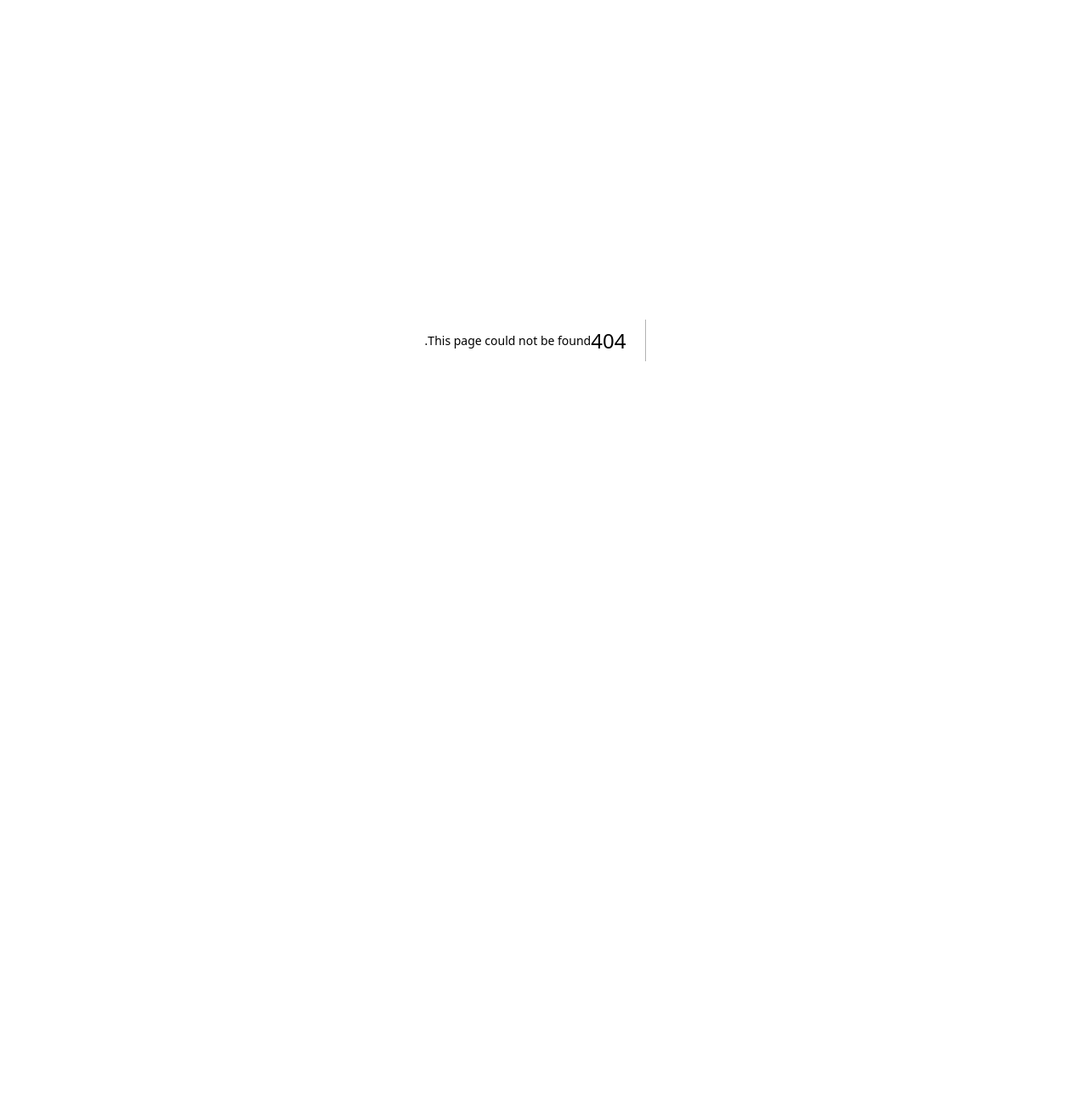
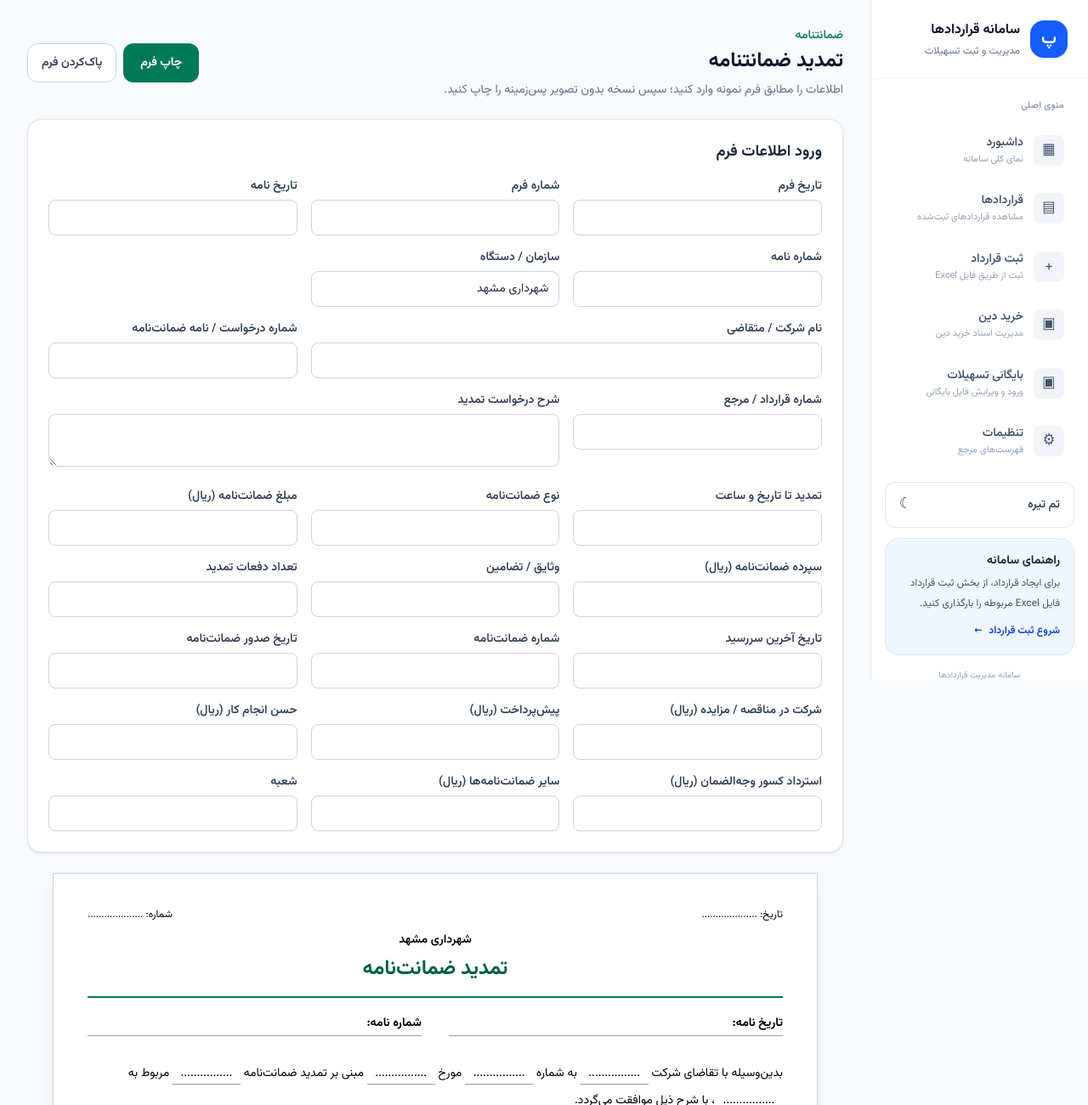
Before and after one commit to MortezaFathnia/post-app, a Next.js app: page /dashboard/guarantees/extension in a window 1280 px wide. Before the commit this address had no page. Shown: the top 1300 px of the page at 85% size. Before the commit the page ends 800 px from the top, so only its background shows below. Built offline with nearby package versions, Linux system fonts and the light colour scheme.

Commit message:
Add printable guarantee extension form

```diff
--- /dev/null
+++ b/app/dashboard/guarantees/extension/page.tsx
@@ -0,0 +1,91 @@
+"use client";
+
+import { useState } from "react";
+
+type Values = {
+  formDate: string; formNumber: string; letterDate: string; letterNumber: string;
+  organization: string; company: string; guaranteeRequestNumber: string; contractReference: string;
+  requestDescription: string; extensionUntil: string; guaranteeType: string; guaranteeAmount: string;
+  guaranteeDeposit: string; collateral: string; extensionCount: string; lastMaturityDate: string;
+  guaranteeNumber: string; issueDate: string; tenderGuarantee: string; advancePayment: string;
+  performanceGuarantee: string; withheldAmount: string; otherGuarantees: string; branch: string;
+};
+
+const initial: Values = {
+  formDate:"", formNumber:"", letterDate:"", letterNumber:"", organization:"شهرداری مشهد",
+  company:"", guaranteeRequestNumber:"", contractReference:"", requestDescription:"",
+  extensionUntil:"", guaranteeType:"", guaranteeAmount:"", guaranteeDeposit:"", collateral:"",
+  extensionCount:"", lastMaturityDate:"", guaranteeNumber:"", issueDate:"", tenderGuarantee:"",
+  advancePayment:"", performanceGuarantee:"", withheldAmount:"", otherGuarantees:"", branch:""
+};
+
+const fields: {key:keyof Values; label:string; wide?:boolean}[] = [
+  {key:"formDate",label:"تاریخ فرم"},{key:"formNumber",label:"شماره فرم"},
+  {key:"letterDate",label:"تاریخ نامه"},{key:"letterNumber",label:"شماره نامه"},
+  {key:"organization",label:"سازمان / دستگاه"},{key:"company",label:"نام شرکت / متقاضی",wide:true},
+  {key:"guaranteeRequestNumber",label:"شماره درخواست / نامه ضمانت‌نامه"},
+  {key:"contractReference",label:"شماره قرارداد / مرجع"},
+  {key:"requestDescription",label:"شرح درخواست تمدید",wide:true},
+  {key:"extensionUntil",label:"تمدید تا تاریخ و ساعت"},
+  {key:"guaranteeType",label:"نوع ضمانت‌نامه"},{key:"guaranteeAmount",label:"مبلغ ضمانت‌نامه (ریال)"},
+  {key:"guaranteeDeposit",label:"سپرده ضمانت‌نامه (ریال)"},{key:"collateral",label:"وثایق / تضامین"},
+  {key:"extensionCount",label:"تعداد دفعات تمدید"},{key:"lastMaturityDate",label:"تاریخ آخرین سررسید"},
+  {key:"guaranteeNumber",label:"شماره ضمانت‌نامه"},{key:"issueDate",label:"تاریخ صدور ضمانت‌نامه"},
+  {key:"tenderGuarantee",label:"شرکت در مناقصه / مزایده (ریال)"},
+  {key:"advancePayment",label:"پیش‌پرداخت (ریال)"},{key:"performanceGuarantee",label:"حسن انجام کار (ریال)"},
+  {key:"withheldAmount",label:"استرداد کسور وجه‌الضمان (ریال)"},
+  {key:"otherGuarantees",label:"سایر ضمانت‌نامه‌ها (ریال)"},{key:"branch",label:"شعبه"}
+];
+
+const inputClass = "w-full rounded-lg border border-slate-300 bg-white px-3 py-2.5 text-sm text-slate-800 outline-none focus:border-emerald-600 focus:ring-2 focus:ring-emerald-100";
+
+export default function GuaranteeExtensionPage() {
+  const [values,setValues] = useState<Values>(initial);
+  const update = (key:keyof Values,value:string) => setValues(v=>({...v,[key]:value}));
+  return <div dir="rtl" className="space-y-6">
+    <div className="no-print flex flex-col justify-between gap-3 sm:flex-row sm:items-center">
+      <div><p className="text-sm font-medium text-emerald-700">ضمانتنامه</p><h1 className="mt-1 text-2xl font-extrabold text-slate-900">تمدید ضمانتنامه</h1><p className="mt-2 text-sm text-slate-500">اطلاعات را مطابق فرم نمونه وارد کنید؛ سپس نسخه بدون تصویر پس‌زمینه را چاپ کنید.</p></div>
+      <div className="flex gap-2"><button type="button" onClick={()=>window.print()} className="rounded-xl bg-emerald-700 px-5 py-3 text-sm font-bold text-white">چاپ فرم</button><button type="button" onClick={()=>setValues(initial)} className="rounded-xl border border-slate-300 bg-white px-4 py-3 text-sm font-semibold text-slate-700">پاک‌کردن فرم</button></div>
+    </div>
+    <section className="no-print rounded-2xl border border-slate-200 bg-white p-5 shadow-sm sm:p-6">
+      <h2 className="mb-4 text-lg font-bold text-slate-800">ورود اطلاعات فرم</h2>
+      <div className="grid gap-4 sm:grid-cols-2 xl:grid-cols-3">
+        {fields.map(f=><label key={f.key} className={f.wide?"sm:col-span-2":""}><span className="mb-1.5 block text-sm font-semibold text-slate-700">{f.label}</span>{f.key==="requestDescription"?<textarea rows={2} value={values[f.key]} onChange={e=>update(f.key,e.target.value)} className={inputClass}/>:<input value={values[f.key]} onChange={e=>update(f.key,e.target.value)} className={inputClass}/>}</label>)}
+      </div>
+    </section>
+    <section className="guarantee-print-page mx-auto w-full max-w-[900px] border border-slate-300 bg-white p-6 text-black shadow-lg sm:p-10">
+      <header className="border-b-2 border-emerald-700 pb-4 text-center">
+        <div className="flex justify-between text-xs"><span>تاریخ: {values.formDate||"...................."}</span><span>شماره: {values.formNumber||"...................."}</span></div>
+        <p className="mt-3 text-sm font-semibold">{values.organization||"شهرداری مشهد"}</p><h2 className="mt-2 text-2xl font-extrabold text-emerald-800">تمدید ضمانت‌نامه</h2>
+      </header>
+      <div className="mt-5 grid grid-cols-2 gap-x-8 gap-y-3 text-sm"><PrintValue label="تاریخ نامه" value={values.letterDate}/><PrintValue label="شماره نامه" value={values.letterNumber}/></div>
+      <div className="mt-7 space-y-4 text-sm leading-8">
+        <p>بدین‌وسیله با تقاضای شرکت <PrintInline value={values.company}/> به شماره <PrintInline value={values.guaranteeRequestNumber}/> مورخ <PrintInline value={values.letterDate}/> مبنی بر تمدید ضمانت‌نامه <PrintInline value={values.guaranteeNumber}/> مربوط به <PrintInline value={values.contractReference}/>، با شرح ذیل موافقت می‌گردد.</p>
+        <p>تاریخ سررسید تا ساعت دوازده روز <PrintInline value={values.extensionUntil}/> تمدید می‌گردد.</p>
+        {values.requestDescription&&<p>شرح درخواست: {values.requestDescription}</p>}
+      </div>
+      <div className="mt-6 rounded-lg border-2 border-emerald-700">
+        <div className="bg-emerald-700 px-3 py-2 text-center font-bold text-white">مشخصات ضمانت‌نامه</div>
+        <div className="grid grid-cols-2">{fields.slice(10,18).map(f=><div key={f.key} className="flex min-h-11 items-center justify-between gap-2 border-b border-l border-emerald-200 px-3 py-2 text-xs"><span className="font-semibold">{f.label}</span><span className="min-w-16 text-left">{values[f.key]||"................"}</span></div>)}</div>
+      </div>
+      <div className="mt-6 rounded-lg border-2 border-emerald-700">
+        <div className="bg-emerald-700 px-3 py-2 text-center text-xs font-bold text-white">مشخصات انواع ضمانت‌نامه‌های مرتبط که در رابطه با این قرارداد از طرف بانک صادر و تاکنون باطل نشده است</div>
+        <div className="grid grid-cols-2">{fields.slice(18,23).map(f=><div key={f.key} className="flex min-h-11 items-center justify-between gap-2 border-b border-l border-emerald-200 px-3 py-2 text-xs"><span className="font-semibold">{f.label}</span><span className="min-w-16 text-left">{values[f.key]||"................"}</span></div>)}</div>
+      </div>
+      <div className="mt-12 grid grid-cols-3 gap-4 text-center text-sm"><div className="border-t border-slate-500 pt-2">شعبه<br/>{values.branch||"................"}</div><div className="border-t border-slate-500 pt-2">امضاء ۱</div><div className="border-t border-slate-500 pt-2">امضاء ۲</div></div>
+    </section>
+    <style jsx global>{`
+      @page { size:A4; margin:12mm; }
+      @media print {
+        html,body {background:#fff!important;color:#000!important}
+        body * {visibility:hidden!important}
+        .guarantee-print-page,.guarantee-print-page * {visibility:visible!important}
+        .guarantee-print-page {position:absolute!important;inset:0 auto auto 0!important;width:100%!important;max-width:none!important;margin:0!important;padding:0!important;border:0!important;box-shadow:none!important;font-size:9pt!important}
+        .no-print {display:none!important}
+        .guarantee-print-page .bg-emerald-700 {background:#168b78!important;color:#fff!important}
+      }
+    `}</style>
+  </div>;
+}
+function PrintValue({label,value}:{label:string;value:string}) {return <div className="flex items-end gap-2 border-b border-slate-400 pb-1"><strong className="shrink-0">{label}:</strong><span className="min-h-5 flex-1">{value||" "}</span></div>}
+function PrintInline({value}:{value:string}) {return <span className="inline-block min-w-20 border-b border-slate-400 px-1 text-center leading-6">{value||"................"}</span>}
```
